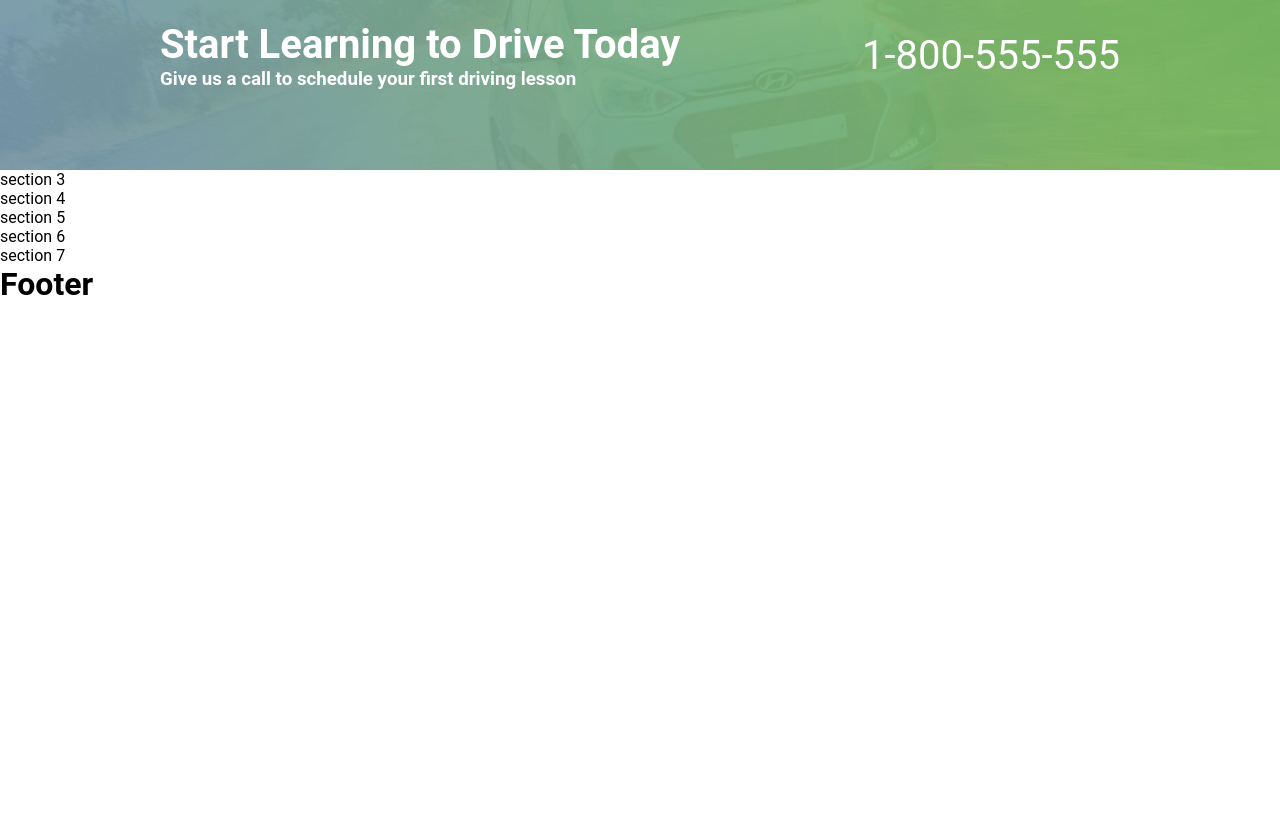
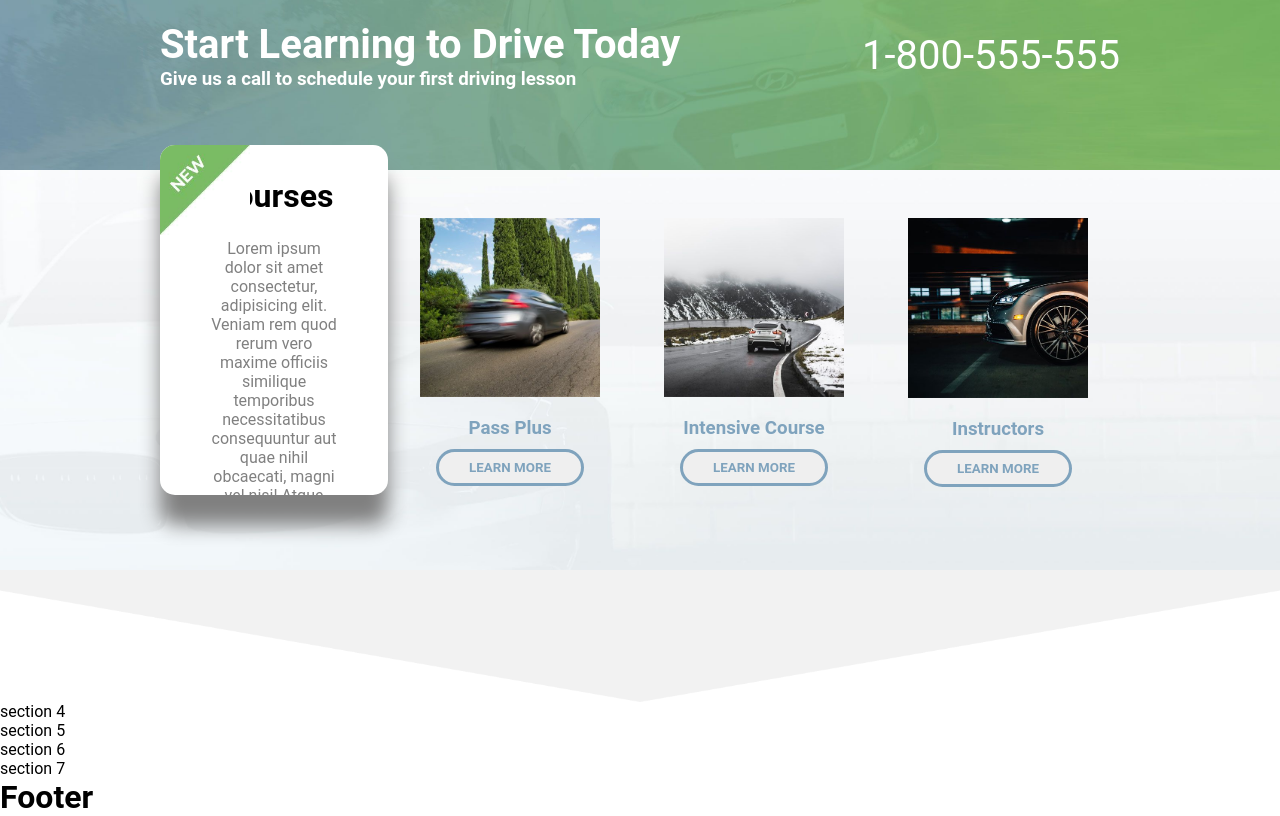
Before and after one commit to SamueleDellaRocca/proj-html-vuejs, a Vue app: page / in a window 1280 px wide. Shown: the part 1260-2076 px from the top of the page. Before the commit the page ends 1563 px from the top, so only its background shows below. Built offline with nearby package versions, Linux system fonts and the light colour scheme.

Commit message:
progressi

```diff
--- a/src/components/SectionTre.vue
+++ b/src/components/SectionTre.vue
@@ -1,11 +1,156 @@
 <template>
-  <div>section 3</div>
+  <div>
+    <div class="sfondo">
+      <div class="container">
+        <div class="sinistra">
+          <div class="corner">
+            <img src="../assets/img/new-corner.jpg" alt="new-corner" />
+          </div>
+
+          <h4>Courses</h4>
+          <div class="text">
+            Lorem ipsum dolor sit amet consectetur, adipisicing elit. Veniam rem
+            quod rerum vero maxime officiis similique temporibus necessitatibus
+            consequuntur aut quae nihil obcaecati, magni vel nisi! Atque nemo
+            reiciendis dolorem?
+          </div>
+          <div><button class="btn-nav">course information</button></div>
+        </div>
+
+        <div class="destra">
+          <div v-for="carta in arrayCourses" :key="carta.img" class="carta">
+            <div class="foto">
+              <img
+                :src="require('../assets/img/' + carta.img)"
+                :alt="carta.titolo"
+              />
+            </div>
+            <h3>{{ carta.titolo }}</h3>
+            <div><button class="btn-more">learn more</button></div>
+          </div>
+        </div>
+      </div>
+    </div>
+    <div class="sfondo-2"></div>
+  </div>
 </template>
 
 <script>
 export default {
   name: "SectionTre",
+  data() {
+    return {
+      arrayCourses: [
+        {
+          img: "courses-passplus.jpg",
+          titolo: "Pass Plus",
+        },
+        {
+          img: "course-intensive.jpg",
+          titolo: "Intensive Course",
+        },
+        {
+          img: "courses-instructor.jpg",
+          titolo: "Instructors",
+        },
+      ],
+    };
+  },
 };
 </script>
 
-<style lang="scss" scoped></style>
+<style lang="scss" scoped>
+.sfondo {
+  height: 400px;
+  background-image: url(../assets/img/promise-background.jpg);
+  background-size: cover;
+  background-position: center;
+}
+
+.container {
+  display: flex;
+  justify-content: space-between;
+  align-items: center;
+  height: 100%;
+  padding-bottom: 100px;
+  .sinistra {
+    width: 456px;
+    height: 350px;
+    background-color: white;
+    text-align: center;
+    padding: 2rem 3rem;
+    border-radius: 15px;
+    color: gray;
+    box-shadow: 0px 30px 20px gray;
+    overflow: hidden;
+    position: relative;
+
+    .corner {
+      position: absolute;
+      left: 0px;
+      top: 0px;
+      width: 90px;
+      img {
+        width: 100%;
+      }
+    }
+
+    h4 {
+      color: black;
+      font-size: 2rem;
+      margin-bottom: 1.5rem;
+    }
+
+    .text {
+      margin-bottom: 2rem;
+    }
+
+    .btn-nav {
+      background-color: hsl(105deg 40% 56%);
+      border-radius: 80px;
+      color: white;
+      text-transform: uppercase;
+      font-weight: bold;
+      padding: 13px 30px;
+      border: 1px solid transparent;
+      cursor: pointer;
+    }
+  }
+
+  .destra {
+    padding-top: 4rem;
+    color: hsl(205deg 32% 62%);
+    display: flex;
+    .carta {
+      width: 180px;
+      margin: 2rem;
+      text-align: center;
+    }
+    img {
+      width: 100%;
+    }
+    .foto {
+      margin-bottom: 1rem;
+    }
+
+    .btn-more {
+      color: hsl(205deg 32% 62%);
+      border-radius: 80px;
+      text-transform: uppercase;
+      font-weight: bold;
+      padding: 8px 30px;
+      border: 3px solid hsl(205deg 32% 62%);
+      cursor: pointer;
+      margin-top: 10px;
+    }
+  }
+}
+
+.sfondo-2 {
+  height: 132px;
+  background-image: url(../assets/img/latestnews-bottom.png);
+  background-size: cover;
+  background-position: center;
+  filter: invert(5%);
+}
+</style>
```
Also changed, not shown: src/assets/img/promise-background.jpg (added).
